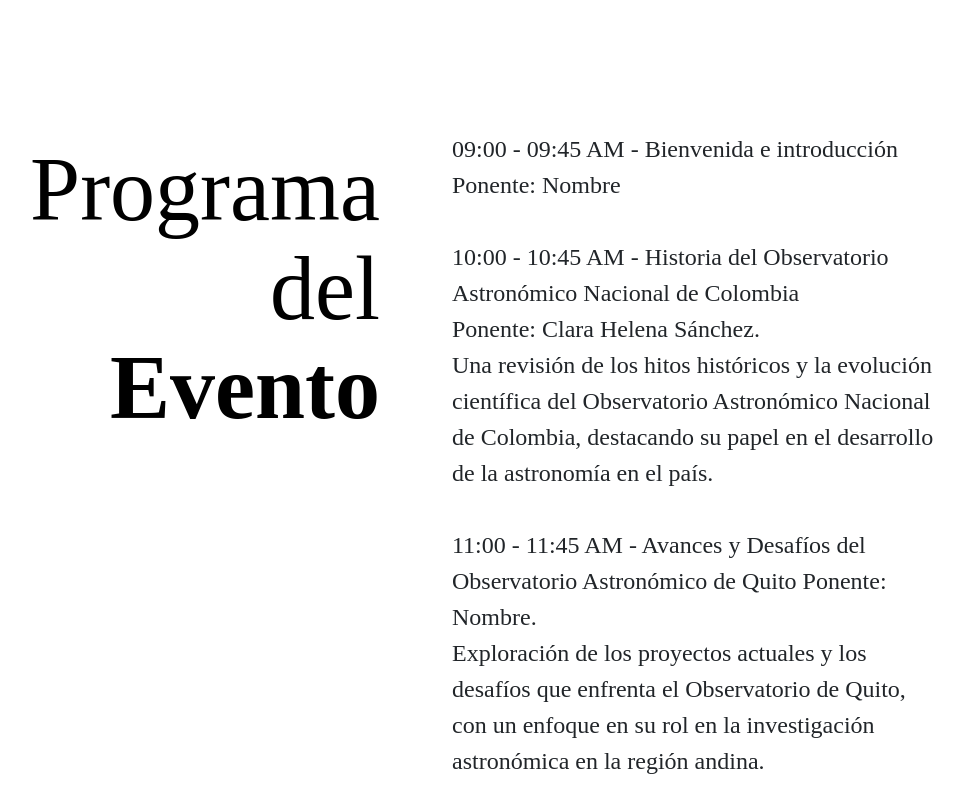
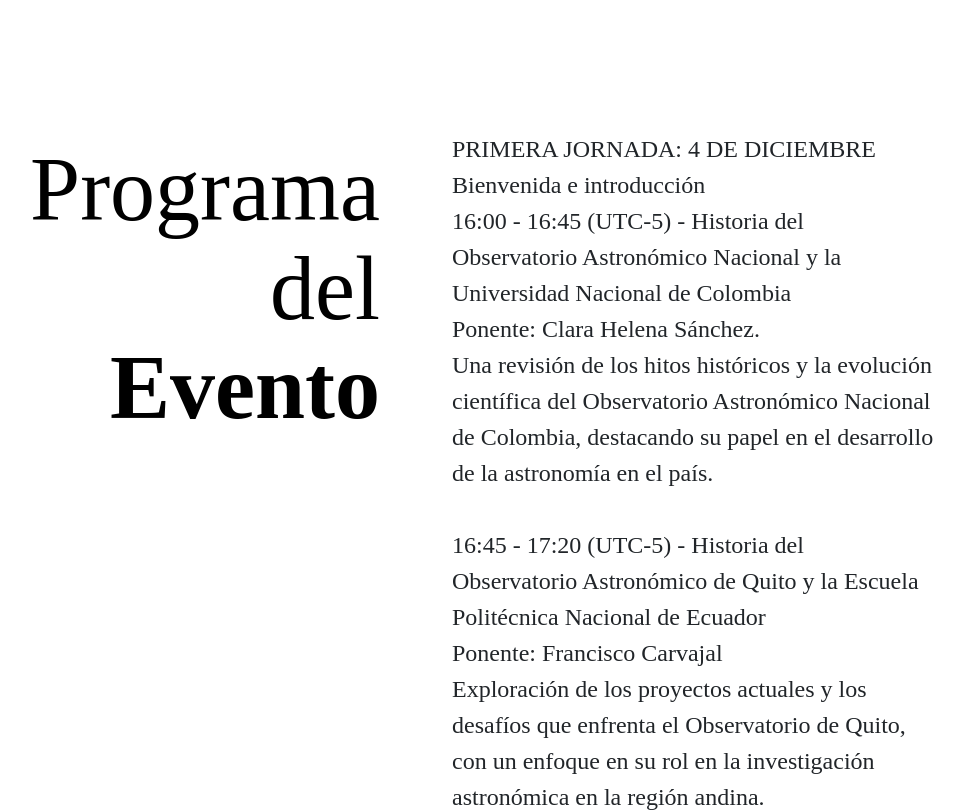
Before and after one commit to astronomiaoan/encuentrooan, a plain HTML site: page index.html in a window 1280 px wide. Shown: the part 7720-8532 px from the top of the page, without its empty margins (200-1164 px from the left). Drawn offline with nearby package versions, Linux system fonts and the light colour scheme; a script that the page names is missing.

Commit message:
Update index.html

```diff
--- a/index.html
+++ b/index.html
@@ -299,20 +299,24 @@ En la UNAL ha sido Jefe de la División de Extensión de la Sede Bogotá y Coord
             <div class="section-4-right text-center text-lg-start">
                 <div class="sec4-blank"></div>
                 <div class="sec4-text">
-                    09:00 - 09:45 AM - Bienvenida e introducción <br>
-Ponente: Nombre
-                    <br><br>
-               10:00 - 10:45 AM - Historia del Observatorio Astronómico Nacional de Colombia<br>
+                    PRIMERA JORNADA: 4 DE DICIEMBRE<br>
+                    Bienvenida e introducción <br>
+
+               16:00 - 16:45 (UTC-5) - Historia del Observatorio Astronómico Nacional y la Universidad Nacional de Colombia<br>
 Ponente: Clara Helena Sánchez. <br> Una revisión de los hitos históricos y la evolución científica del Observatorio Astronómico Nacional de Colombia, destacando su papel en el desarrollo de la astronomía en el país.
 <br><br>
-11:00 - 11:45 AM - Avances y Desafíos del Observatorio Astronómico de Quito
-Ponente: Nombre. <br>Exploración de los proyectos actuales y los desafíos que enfrenta el Observatorio de Quito, con un enfoque en su rol en la investigación astronómica en la región andina.
+16:45 - 17:20 (UTC-5) - Historia del Observatorio Astronómico de Quito y la Escuela Politécnica Nacional de Ecuador<br>
+Ponente: Francisco Carvajal <br>Exploración de los proyectos actuales y los desafíos que enfrenta el Observatorio de Quito, con un enfoque en su rol en la investigación astronómica en la región andina.
 <br><br>
-12:00 - 12:45 PM -  Patrimonio Científico del Observatorio Astronómico Nacional de Colombia
+17:20 - 18:00 (UTC-5) -  Actividad Científica Observatorio Astronómica Nacional de Colombia<br>
 Ponente: Santiago Vargas Domínguez
  <br>Una mirada a la colección patrimonial del Observatorio, incluyendo instrumentos históricos y su contribución al conocimiento científico y cultural de Colombia.
 <br><br>
-2:00 - 2:45 PM - El Observatorio Astronómico de Quito y su Legado en la Educación Científica
+
+    SEGUNDA JORNADA: 5 DE DICIEMBRE<br>
+    Bienvenida <br>
+
+2:00 - 2:45 (UTC-5) - El Observatorio Astronómico de Quito y su Legado en la Educación Científica
 Ponente: Nombre. <br> Presentación sobre la influencia del Observatorio de Quito en la educación científica y la divulgación astronómica en Ecuador, desde su fundación hasta el presente.
    <br><br>
 2:45 -3:00 PM - Aspectos arquitectónicos en torno al Observatorio Astronómico Nacional de Colombia
```
